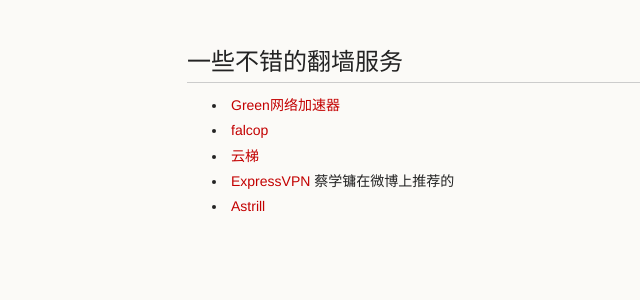
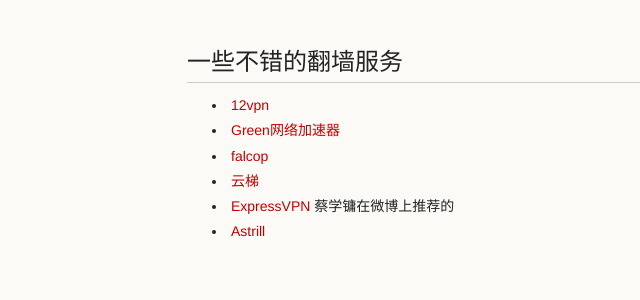
Before and after one commit to aaron-baby/aaron-baby.github.com, a Jekyll site: the page built from _posts/2015-06-08-cross-great-file-wall.md, in a window 1280 px wide. Shown: the top 300 px of the page, without its empty margins (123-763 px from the left). Built offline with Jekyll 4.4.1, drawn with Linux system fonts in a browser that asks for light colours.

Commit message:
added new service

```diff
--- a/_posts/2015-06-08-cross-great-file-wall.md
+++ b/_posts/2015-06-08-cross-great-file-wall.md
@@ -4,6 +4,7 @@ title: 一些不错的翻墙服务
 tags: 翻墙 VPN GFW
 ---
 ## {{page.title}} ##
+- [12vpn](https://twelve.today/ "12vpn")
 - [Green网络加速器](https://www.igreenjsq.me/ "Green网络加速器")
 - [falcop](http://falcop.com/zh/ "falcop")
 - [云梯](http://refyunti.com/?r=d57e60db420bb701)
```
